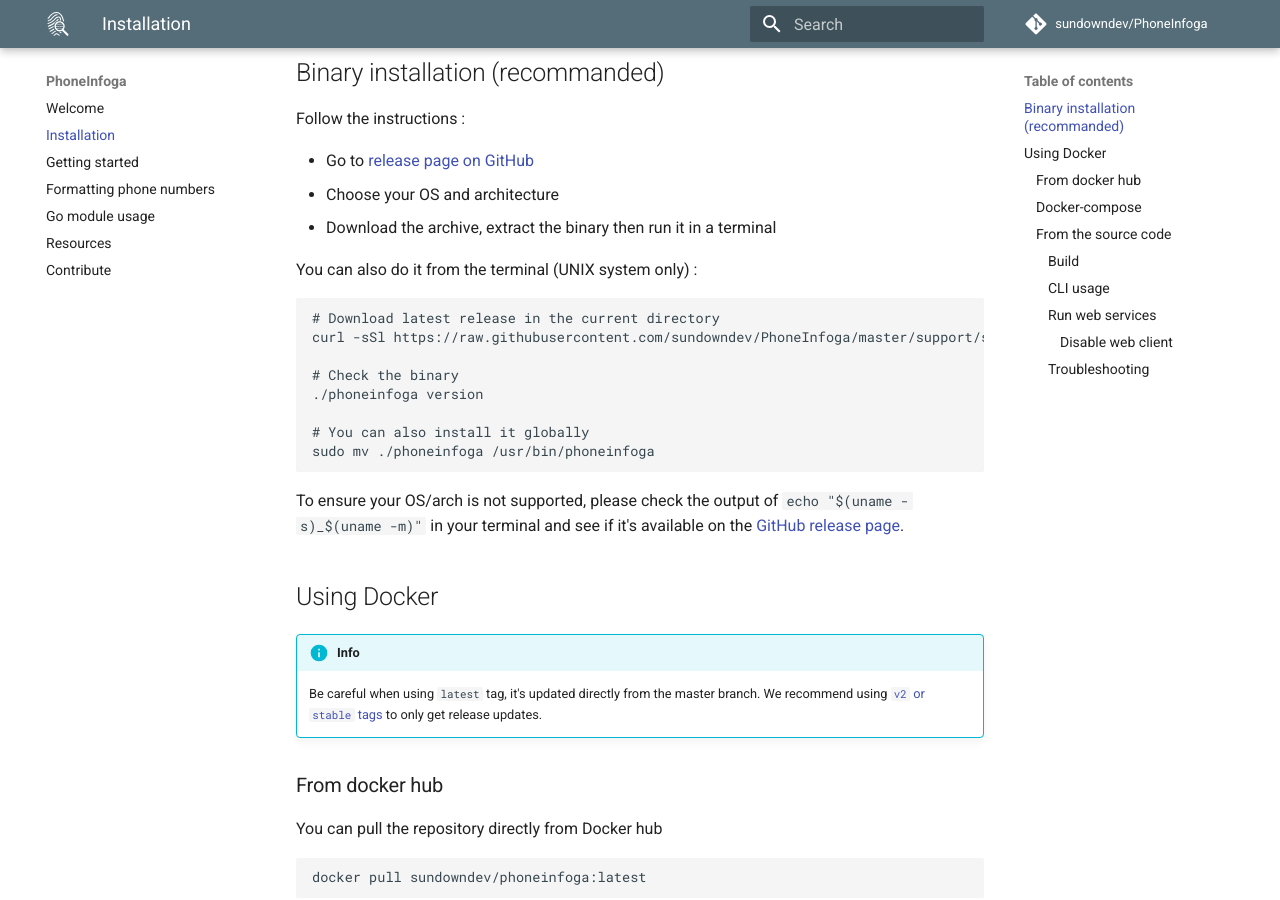
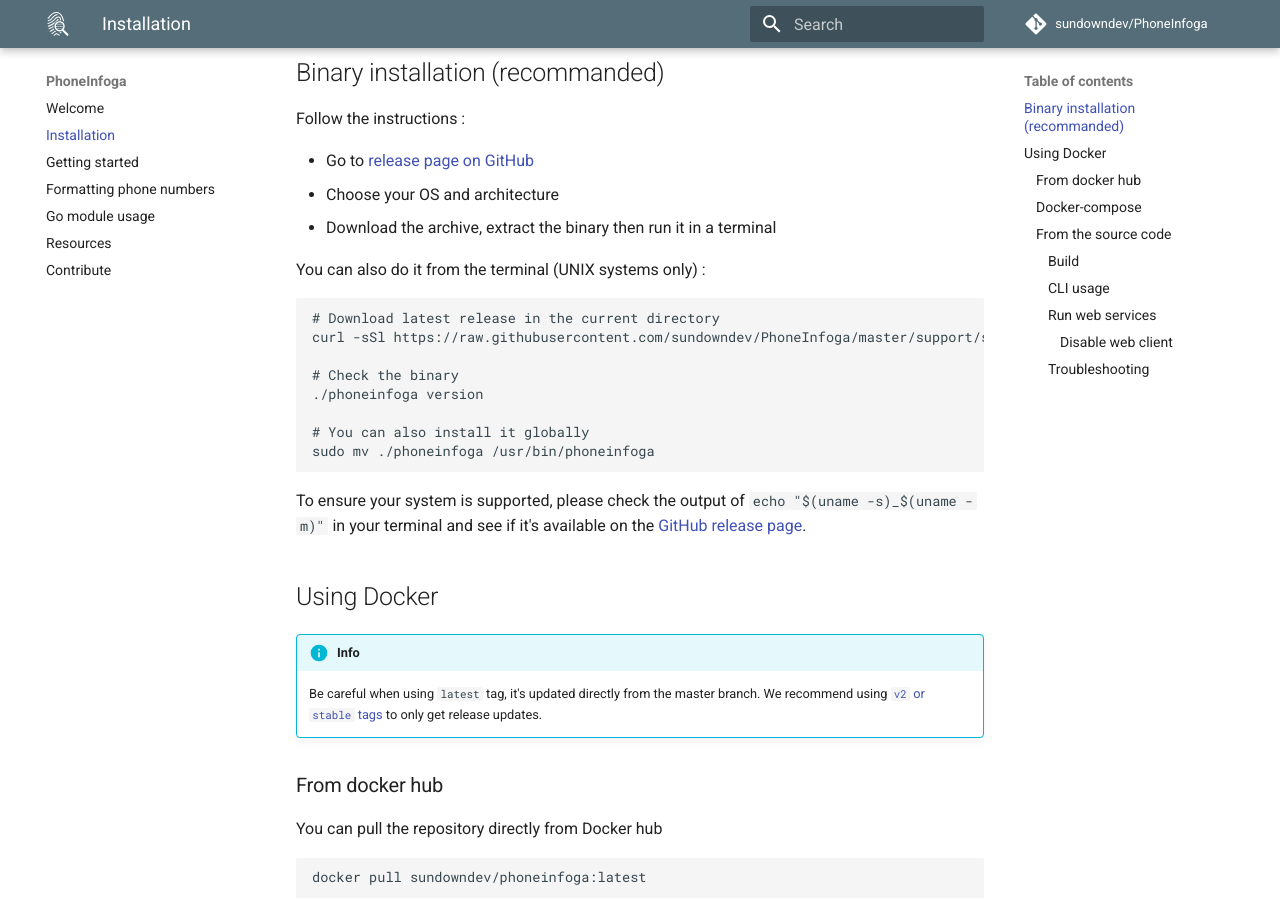
Before and after one commit to sundowndev/phoneinfoga, an MkDocs documentation site: the page built from docs/install.md, in a window 1280 px wide and 900 px high, scrolled down 360 px. Built offline with MkDocs 1.6.1 and Material for MkDocs 9.7.7, drawn with Linux system fonts in a browser that asks for light colours; comment, search, counter and statistics services are not loaded.

Commit message:
docs: intall
fix a typo

````diff
--- a/docs/install.md
+++ b/docs/install.md
@@ -11,7 +11,7 @@
 - Choose your OS and architecture
 - Download the archive, extract the binary then run it in a terminal
 
-You can also do it from the terminal (UNIX system only) :
+You can also do it from the terminal (UNIX systems only) :
 
 ```shell
 # Download latest release in the current directory
@@ -24,7 +24,7 @@
 sudo mv ./phoneinfoga /usr/bin/phoneinfoga
 ```
 
-To ensure your OS/arch is not supported, please check the output of `echo "$(uname -s)_$(uname -m)"` in your terminal and see if it's available on the [GitHub release page](https://github.com/sundowndev/PhoneInfoga/releases).
+To ensure your system is supported, please check the output of `echo "$(uname -s)_$(uname -m)"` in your terminal and see if it's available on the [GitHub release page](https://github.com/sundowndev/PhoneInfoga/releases).
 
 ## Using Docker
 
````
